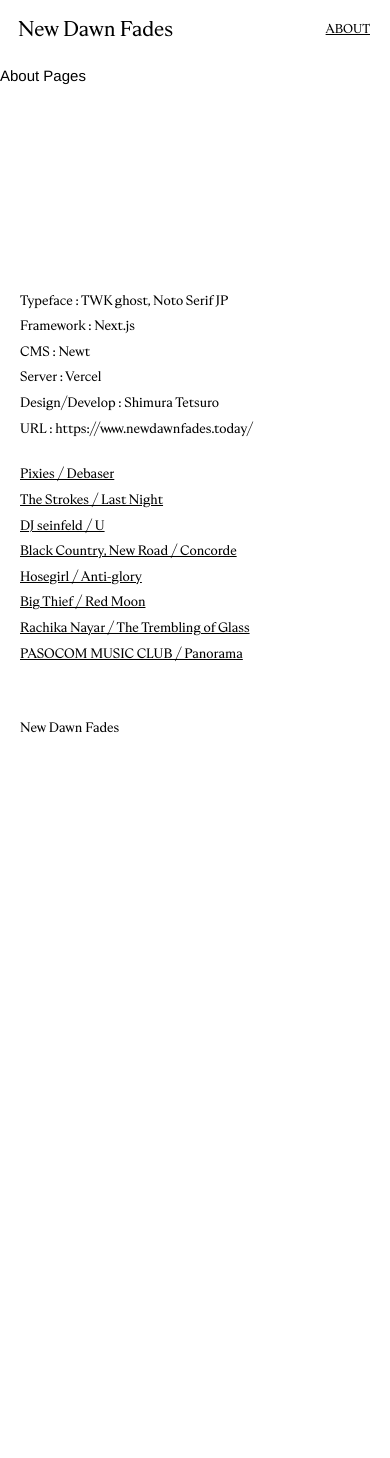
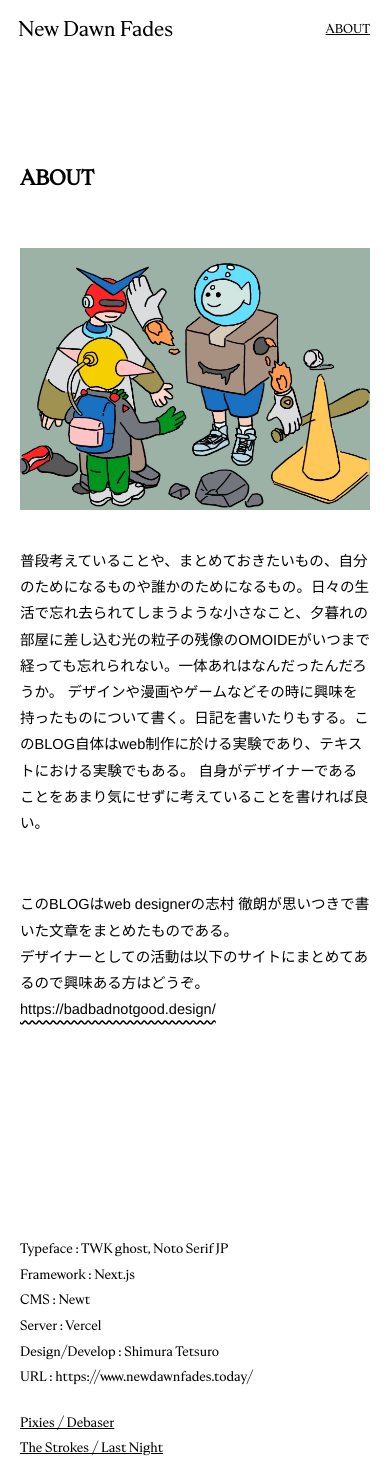
Before and after one commit to tetsuroshimura/newdawnfades_blog, a Next.js app: page /about in a window 390 px wide. Shown: the top 1458 px of the page. Before the commit the page ends 844 px from the top, so only its background shows below. Built offline with nearby package versions, Linux system fonts and the light colour scheme.

Commit message:
aboutページのコンテンツ追加

```diff
--- a/package.json
+++ b/package.json
@@ -15,7 +15,8 @@
     "next": "12.1.0",
     "react": "17.0.2",
     "react-dom": "17.0.2",
-    "react-p5": "^1.3.30"
+    "react-p5": "^1.3.30",
+    "sass": "^1.57.1"
   },
   "devDependencies": {
     "@types/html-to-text": "^8.0.1",
--- a/pages/about.tsx
+++ b/pages/about.tsx
@@ -1,10 +1,10 @@
 import { AppMeta, Content } from "newt-client-js";
 import Head from "next/head";
-import styles from "../styles/Home.module.css";
 import { Cover } from "../components/Cover";
 import { Layout } from "../components/Layout";
 import Link from "next/link";
-// import styles from "../styles/About.module.css";
+import Image from 'next/image';
+import styles from "../styles/About.module.scss";
 
 import dynamic from 'next/dynamic'
 import p5Types from 'p5'
@@ -40,7 +40,30 @@ export default function About({
         <link rel="icon" href="/favicon.ico" />
       </Head>
       <div className={styles.Wrapper}>
-        About Pages
+        <div className={styles.About_Wrapper}>
+          <h1 className={styles.Article_Title}>
+            ABOUT
+          </h1>
+          <div className={styles.About_Content_Wrapper}>
+            <div className={styles.About_Image_Wrapper}>
+              <Image src="/about.jpg" alt="about"  width="2732" height="2048" objectFit='contain' />
+            </div>
+            <div className={styles.About_Text}>
+              <p>普段考えていることや、まとめておきたいもの、自分のためになるものや誰かのためになるもの。日々の生活で忘れ去られてしまうような小さなこと、夕暮れの部屋に差し込む光の粒子の残像のOMOIDEがいつまで経っても忘れられない。一体あれはなんだったんだろうか。
+              デザインや漫画やゲームなどその時に興味を持ったものについて書く。日記を書いたりもする。このBLOG自体はweb制作に於ける実験であり、テキストにおける実験でもある。
+              自身がデザイナーであることをあまり気にせずに考えていることを書ければ良い。</p>
+              <br></br>
+              <p>このBLOGはweb designerの志村 徹朗が思いつきで書いた文章をまとめたものである。
+              <br></br>
+              デザイナーとしての活動は以下のサイトにまとめてあるので興味ある方はどうぞ。
+              <br></br>
+              <Link href="https://badbadnotgood.design/" >
+                <a  className={styles.About_Link} target="_blank">https://badbadnotgood.design/</a>
+              </Link>
+              </p>
+            </div>
+          </div>
+        </div>
       </div>
     </Layout>
   );
--- /dev/null
+++ b/styles/About.module.scss
@@ -0,0 +1,59 @@
+.Wrapper {
+  margin: 0 2vw;
+  margin-top: 10vw;
+  display: block;
+}
+.About_Wrapper {
+  display: grid;
+  grid-template-columns: repeat(12, 1fr);
+  grid-gap: 1rem;
+  gap: 1rem;
+}
+.Article_Title {
+  grid-column: 1 / 3;
+  font-family: 'Ghost','Noto Serif JP', "Helvetica Neue", Arial,
+  "Hiragino Kaku Gothic ProN", "Hiragino Sans", Meiryo, sans-serif;
+  margin: 0;
+  font-size: clamp(2rem, 1.855rem + 0.73vw, 2.4rem);
+}
+.About_Content_Wrapper {
+  grid-column: 3 / 10;
+  margin-top: 0.1vw;
+}
+.About_Image_Wrapper {
+  position: relative;
+  width: 100%;
+}
+.About_Text {
+  margin-top: 3vw;
+  font-size: clamp(1.4rem, 1.343rem + 0.29vw, 1.6rem);
+  a {
+    text-decoration: wavy underline;
+    text-underline-offset: 0.5rem;
+  }
+}
+
+@media (max-width: 960px) {
+  .Wrapper {
+    margin: 0 20px;
+    margin-top: 100px;
+  }
+  .About_Wrapper{
+    display: block;
+  }
+  .About_Content_Wrapper {
+    margin-top: 50px;
+  }
+  .About_Text {
+    margin-top: 30px;
+  }
+  .Article_Body img {
+    margin: 0 calc(50% - 50vw);
+    margin-top: calc(30px + 1vw);
+    margin-bottom: calc(30px + 1vw);
+    width: 100vw;
+  }
+  .Article_Title {
+    font-size: 2rem;
+  }
+}
```
Also changed, not shown: public/about.jpg (added), styles/About.module.css (deleted), 1 other file (tests, documents, lock files or other folders).
